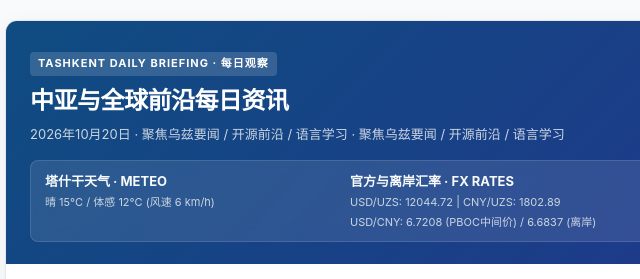
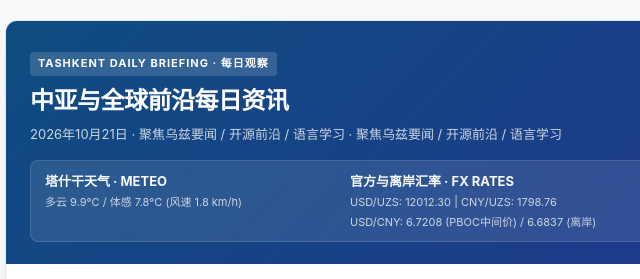
Before and after one commit to mufeng-git/tashkent-briefing, a plain HTML site: page index.html in a window 1280 px wide. Shown: the top 279 px of the page, 295-935 px from the left. Drawn offline with Linux system fonts and the light colour scheme.

Commit message:
update daily briefing 2026-10-21 07:31

```diff
--- a/index.html
+++ b/index.html
@@ -3,7 +3,7 @@
 <head>
   <meta charset="UTF-8">
   <meta name="viewport" content="width=device-width, initial-scale=1.0">
-  <title>塔什干晨报 · 每日观察 2026-10-20</title>
+  <title>塔什干晨报 · 每日观察 2026-10-21</title>
   <style>
     :root {
       --primary: #0F4C81;
@@ -325,16 +325,16 @@
     <header class="header-banner">
       <div class="header-tag">Tashkent Daily Briefing · 每日观察</div>
       <h1 class="header-title">中亚与全球前沿每日资讯</h1>
-      <div class="header-subtitle">2026年10月20日 · 聚焦乌兹要闻 / 开源前沿 / 语言学习 · 聚焦乌兹要闻 / 开源前沿 / 语言学习</div>
+      <div class="header-subtitle">2026年10月21日 · 聚焦乌兹要闻 / 开源前沿 / 语言学习 · 聚焦乌兹要闻 / 开源前沿 / 语言学习</div>
 
       <div class="widgets-bar">
         <div class="widget-item">
           <strong>塔什干天气 · METEO</strong>
-          <span>晴 15°C / 体感 12°C (风速 6 km/h)</span>
+          <span>多云 9.9°C / 体感 7.8°C (风速 1.8 km/h)</span>
         </div>
         <div class="widget-item">
           <strong>官方与离岸汇率 · FX RATES</strong>
-          <span>USD/UZS: 12044.72 | CNY/UZS: 1802.89<br>USD/CNY: 6.7208 (PBOC中间价) / 6.6837 (离岸)</span>
+          <span>USD/UZS: 12012.30 | CNY/UZS: 1798.76<br>USD/CNY: 6.7208 (PBOC中间价) / 6.6837 (离岸)</span>
         </div>
       </div>
     </header>
@@ -550,7 +550,7 @@
 
     <div class="footer-bar">
       <strong>天机 · 每日简报 (Tashkent Briefing)</strong><br>
-      生成时间：2026-10-20 07:32 (Asia/Tashkent) · 数据源自 Open-Meteo / CBU / Kun.uz / GitHub / 全网热搜
+      生成时间：2026-10-21 07:31 (Asia/Tashkent) · 数据源自 Open-Meteo / CBU / Kun.uz / GitHub / 全网热搜
     </div>
 
     <div class="copy-btn-bar">
```
